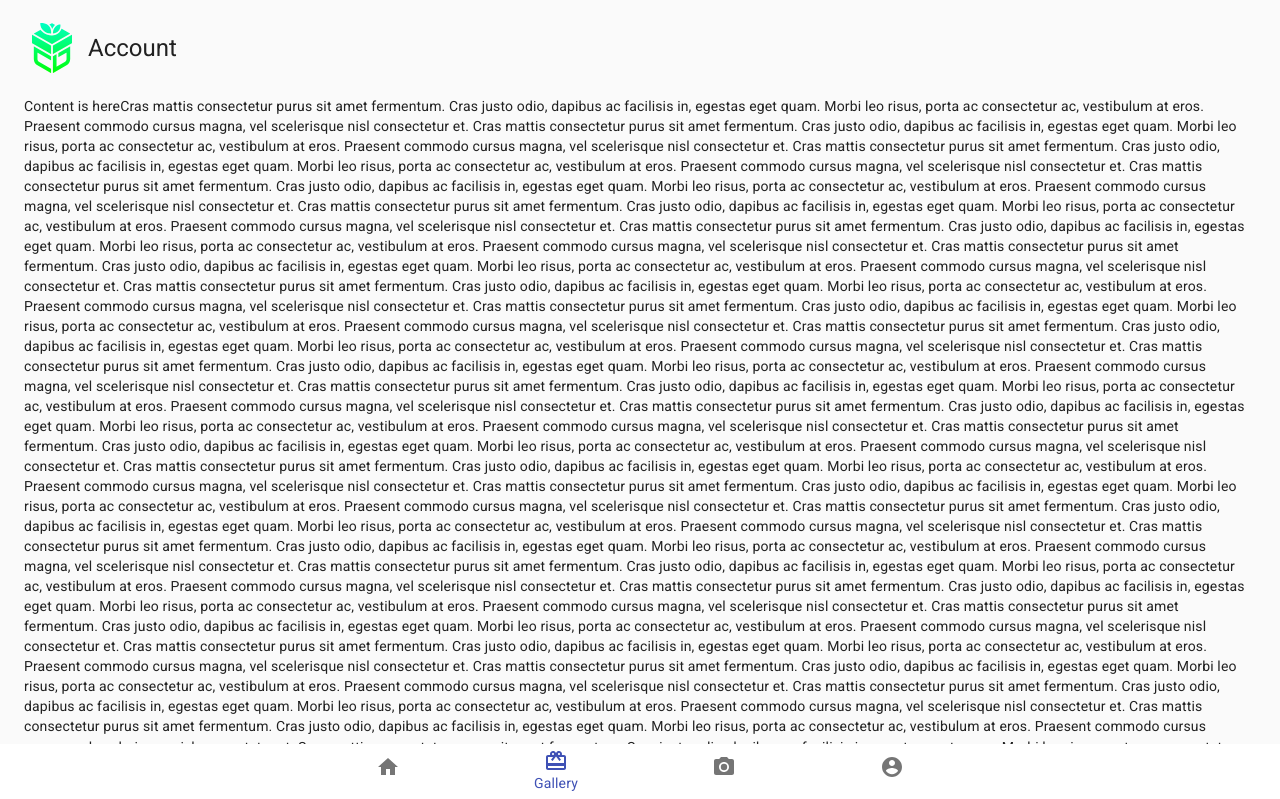
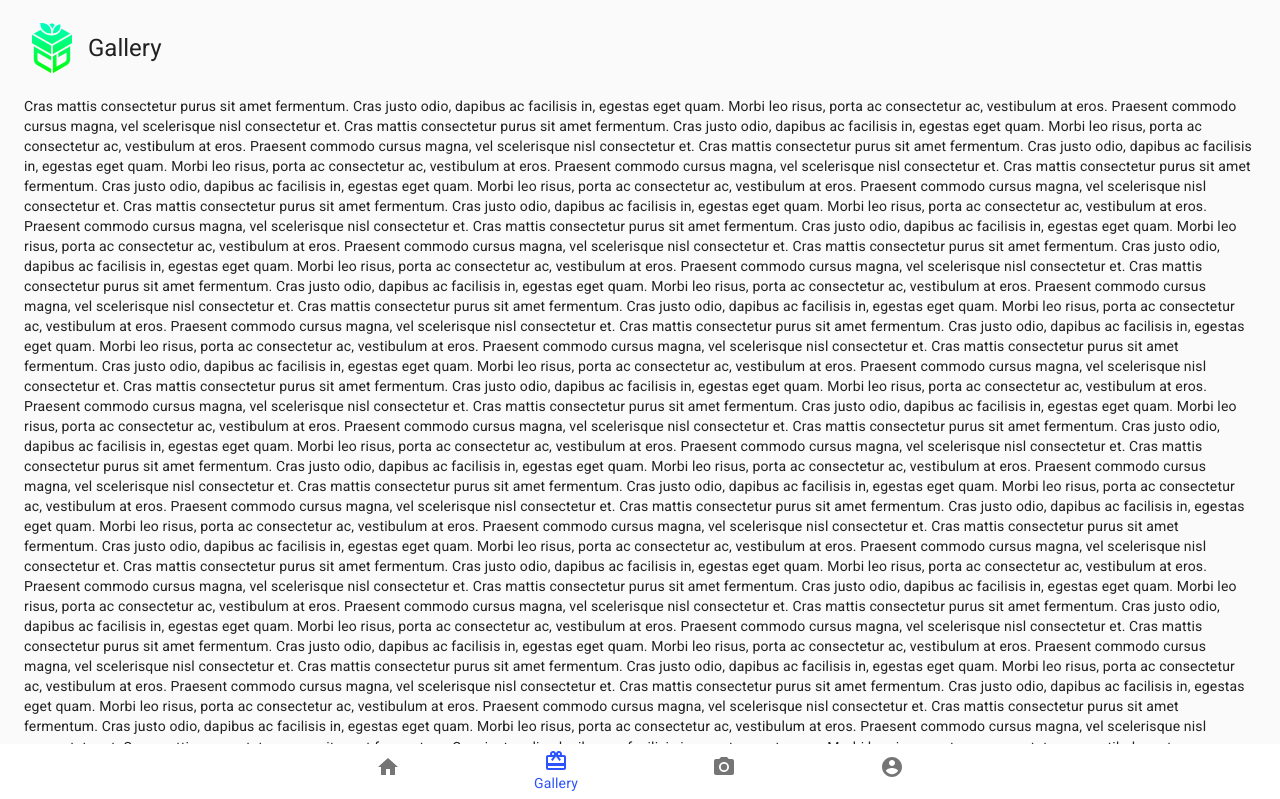
Before and after one commit to denisstasyev/E-Gifts, a React (Create React App) app in the folder frontend/: page /gallery in a window 1280 px wide. Shown: the top 799 px of the page. Built offline with nearby package versions, Linux system fonts and the light colour scheme.

Commit message:
Do main navigation and screens

```diff
--- a/frontend/src/App.js
+++ b/frontend/src/App.js
@@ -1,29 +1,43 @@
 import React from "react";
 import { BrowserRouter, Switch, Route, Redirect } from "react-router-dom";
+import { MuiThemeProvider, createMuiTheme } from "@material-ui/core/styles";
 
-// import Home from "containers/Home";
-// import Gallery from "containers/Gallery";
-// import Camera from "containers/Camera";
+import Home from "containers/Home";
+import Gallery from "containers/Gallery";
+import Camera from "containers/Camera";
 import Account from "containers/Account";
 
 import LabelBottomNavigation from "components/LabelBottomNavigation";
 
+const theme = createMuiTheme({
+  palette: {
+    primary: {
+      light: "#fff",
+      main: "#2d53fe",
+      dark: "#000"
+    },
+    secondary: {
+      main: "#f44336"
+    }
+  }
+});
+
 function App() {
   return (
-    <div>
-      <BrowserRouter>
+    <BrowserRouter>
+      <MuiThemeProvider theme={theme}>
         <Switch>
           <Route exact path="/">
             <Redirect to="/home" />
           </Route>
-          <Route path="/home" component={Account} />
-          <Route path="/gallery" component={Account} />
-          <Route path="/camera" component={Account} />
+          <Route path="/home" component={Home} />
+          <Route path="/gallery" component={Gallery} />
+          <Route path="/camera" component={Camera} />
           <Route path="/account" component={Account} />
         </Switch>
         <LabelBottomNavigation />
-      </BrowserRouter>
-    </div>
+      </MuiThemeProvider>
+    </BrowserRouter>
   );
 }
 
--- a/frontend/src/containers/Account.js
+++ b/frontend/src/containers/Account.js
@@ -14,7 +14,6 @@ export default function Account(props) {
       <Container>
         <Header topic="Account" />
         <Box my={2}>
-          Content is here
           {[...new Array(120)]
             .map(
               () => `Cras mattis consectetur purus sit amet fermentum.
--- a/frontend/src/containers/Camera.js
+++ b/frontend/src/containers/Camera.js
@@ -0,0 +1,31 @@
+import React from "react";
+import CssBaseline from "@material-ui/core/CssBaseline";
+import Toolbar from "@material-ui/core/Toolbar";
+import Container from "@material-ui/core/Container";
+import Box from "@material-ui/core/Box";
+
+import Header from "components/Header";
+import ScrollTop from "components/ScrollTop";
+
+export default function Account(props) {
+  return (
+    <React.Fragment>
+      <CssBaseline />
+      <Container>
+        <Header topic="Camera" />
+        <Box my={2}>
+          {[...new Array(120)]
+            .map(
+              () => `Cras mattis consectetur purus sit amet fermentum.
+Cras justo odio, dapibus ac facilisis in, egestas eget quam.
+Morbi leo risus, porta ac consectetur ac, vestibulum at eros.
+Praesent commodo cursus magna, vel scelerisque nisl consectetur et.`
+            )
+            .join("\n")}
+        </Box>
+      </Container>
+      <ScrollTop {...props} />
+      <Toolbar />
+    </React.Fragment>
+  );
+}
--- /dev/null
+++ b/frontend/src/containers/Gallery.js
@@ -0,0 +1,31 @@
+import React from "react";
+import CssBaseline from "@material-ui/core/CssBaseline";
+import Toolbar from "@material-ui/core/Toolbar";
+import Container from "@material-ui/core/Container";
+import Box from "@material-ui/core/Box";
+
+import Header from "components/Header";
+import ScrollTop from "components/ScrollTop";
+
+export default function Account(props) {
+  return (
+    <React.Fragment>
+      <CssBaseline />
+      <Container>
+        <Header topic="Gallery" />
+        <Box my={2}>
+          {[...new Array(120)]
+            .map(
+              () => `Cras mattis consectetur purus sit amet fermentum.
+Cras justo odio, dapibus ac facilisis in, egestas eget quam.
+Morbi leo risus, porta ac consectetur ac, vestibulum at eros.
+Praesent commodo cursus magna, vel scelerisque nisl consectetur et.`
+            )
+            .join("\n")}
+        </Box>
+      </Container>
+      <ScrollTop {...props} />
+      <Toolbar />
+    </React.Fragment>
+  );
+}
--- a/frontend/src/containers/Home.js
+++ b/frontend/src/containers/Home.js
@@ -1,71 +1,18 @@
 import React from "react";
 import CssBaseline from "@material-ui/core/CssBaseline";
-import Typography from "@material-ui/core/Typography";
+import Toolbar from "@material-ui/core/Toolbar";
 import Container from "@material-ui/core/Container";
 import Box from "@material-ui/core/Box";
-import Toolbar from "@material-ui/core/Toolbar";
 
-// import { makeStyles } from "@material-ui/core/styles";
-// import useScrollTrigger from "@material-ui/core/useScrollTrigger";
-// import Zoom from "@material-ui/core/Zoom";
-// import Fab from "@material-ui/core/Fab";
-// import KeyboardArrowUpIcon from "@material-ui/icons/KeyboardArrowUp";
-
-// const useStyles = makeStyles(theme => ({
-//   root: {
-//     position: "fixed",
-//     bottom: theme.spacing(9),
-//     right: theme.spacing(2)
-//   }
-// }));
-
-// function ScrollTop(props) {
-//   const { children, window } = props;
-//   const classes = useStyles();
-//   // Note that you normally won't need to set the window ref as useScrollTrigger
-//   // will default to window.
-//   // This is only being set here because the demo is in an iframe.
-//   const trigger = useScrollTrigger({
-//     target: window ? window() : undefined,
-//     disableHysteresis: true,
-//     threshold: 100
-//   });
-
-//   const handleClick = event => {
-//     const anchor = (event.target.ownerDocument || document).querySelector(
-//       "#back-to-top-anchor"
-//     );
-
-//     if (anchor) {
-//       anchor.scrollIntoView({ behavior: "smooth", block: "center" });
-//     }
-//   };
-
-//   return (
-//     <Zoom in={trigger}>
-//       <div onClick={handleClick} role="presentation" className={classes.root}>
-//         {children}
-//       </div>
-//     </Zoom>
-//   );
-// }
+import Header from "components/Header";
+import ScrollTop from "components/ScrollTop";
 
 export default function Account(props) {
   return (
     <React.Fragment>
-      {/* <CssBaseline /> */}
-      {/* <Image src={require("static/logos/transparent.svg")} /> */}
+      <CssBaseline />
       <Container>
-        <Box my={2}>
-          <Toolbar id="back-to-top-anchor">
-            <img
-              src={require("static/logos/transparent.svg")}
-              alt="E-Gifts logo"
-              width="40px"
-            />
-            <Typography variant="h5">Account</Typography>
-          </Toolbar>
-        </Box>
+        <Header topic="E-Gifts" />
         <Box my={2}>
           {[...new Array(120)]
             .map(
@@ -77,11 +24,7 @@ Praesent commodo cursus magna, vel scelerisque nisl consectetur et.`
             .join("\n")}
         </Box>
       </Container>
-      {/* <ScrollTop {...props}>
-        <Fab color="secondary" size="medium" aria-label="scroll back to top">
-          <KeyboardArrowUpIcon />
-        </Fab>
-      </ScrollTop> */}
+      <ScrollTop {...props} />
       <Toolbar />
     </React.Fragment>
   );
```
